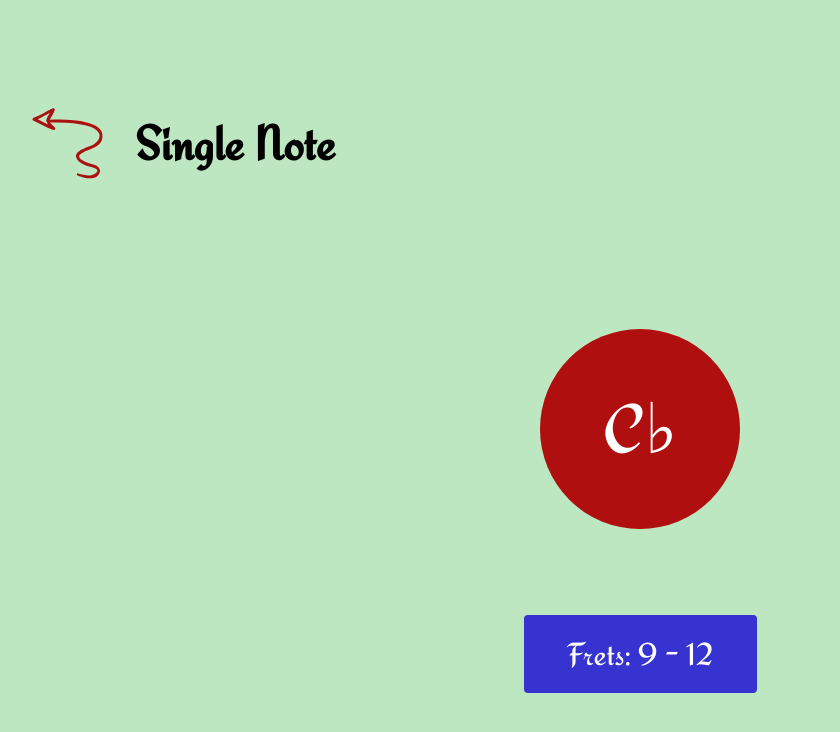
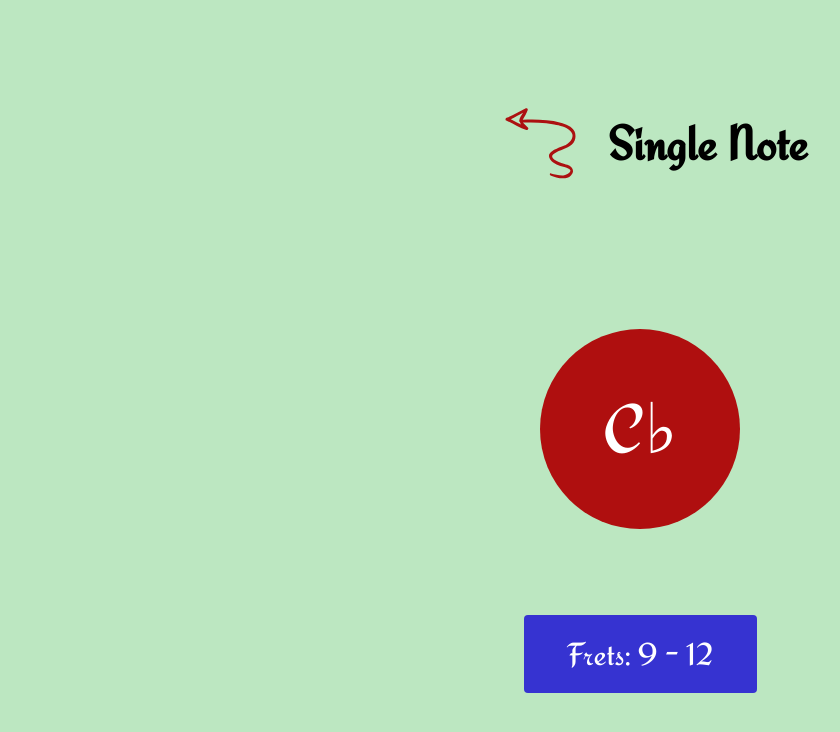
Before and after one commit to luciancic/guitar-trainer, a React (Create React App) app: page / in a window 1280 px wide. Both pictures are taken after a click on the button "Single Note". Shown: the top 732 px of the page, without its empty margins (0-840 px from the left). Built offline with nearby package versions, Linux system fonts and the light colour scheme.

Commit message:
center header

```diff
--- a/src/App.scss
+++ b/src/App.scss
@@ -27,6 +27,7 @@ h1 {
 .header {
   display: flex;
   align-items: center;
+  justify-content: center;
   width: 100vw;
   height: 25vh;
 
--- a/src/components/Home.js
+++ b/src/components/Home.js
@@ -3,7 +3,7 @@ import React from 'react';
 function Home({ setScreen }) {
   return (
     <div className="page">
-      <h1 className="header" style={{ justifyContent: 'center' }}>Guitar Trainer</h1>
+      <h1 className="header">Guitar Trainer</h1>
       <button onClick={() => setScreen('single note')}>Single Note</button>
       <button onClick={() => setScreen('single scale')}>Single Scale</button>
       <button onClick={() => setScreen('progression')}>Progression</button>
```
